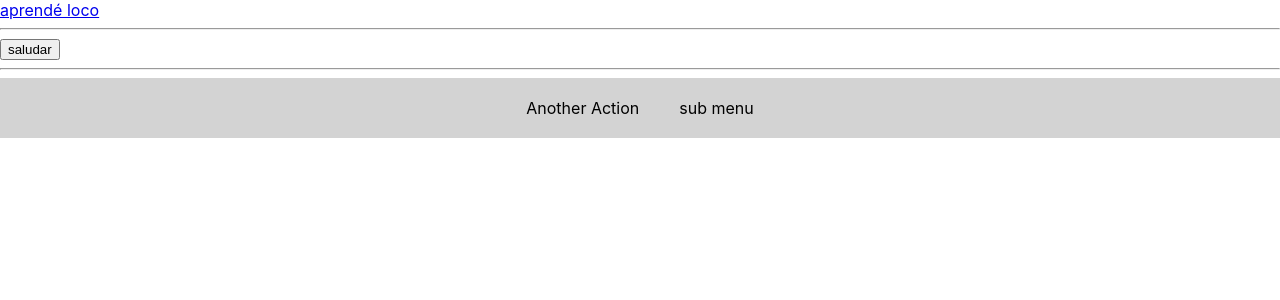
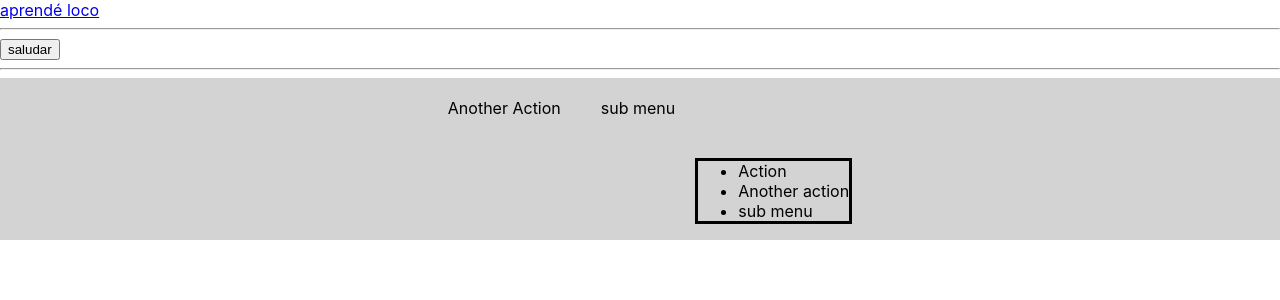
Before and after one commit to FacuLemo/efi-reactjs-1, a React (Create React App) app: page / in a window 1280 px wide. Both pictures are taken after a click on the element "sub menu". Shown: the top 300 px of the page. Built offline with nearby package versions, Linux system fonts and the light colour scheme.

Commit message:
MenuComponent shows all items, needs more work

```diff
--- a/src/App.js
+++ b/src/App.js
@@ -1,5 +1,5 @@
 import Test from "./components/test";
-import Menu from "./components/menu/Menu.js";
+import Menu from "./components/menu/Menu";
 
 
 function App() {
@@ -15,7 +15,6 @@ function App() {
     {name:'Another Action', isFolder:false, id:148, idPadre:150},
     {name:'sub menu', isFolder:true, id:2, idPadre:150},
     {name:'Action', isFolder:false, id:3, idPadre:2},
-
     {name:'Another action', isFolder:false, id:4, idPadre:2},
     {name:'sub menu', isFolder:true, id:5, idPadre:2},
     {name:'Another action', isFolder:false, id:55, idPadre:5},
@@ -33,7 +32,7 @@ function App() {
         <hr/>
 
       {/* Menú */}
-      <Menu data={configMenu} />
+      <Menu data={configMenu}/>
 
 
       </header>
--- a/src/components/foldermenu/FolderMenu.js
+++ b/src/components/foldermenu/FolderMenu.js
@@ -1,12 +1,43 @@
 import { Component } from "react";
+import getChildren from "../menu/GetChildren";
 
 class FolderMenu extends Component {
+    constructor(props){
+        super(props)
+        this.state = {
+            active: false
+        }
+    this.showFolderMenu = null;
+    }
+    handleClick(item){
+        if (item.isFolder===true) {
+            let children = getChildren(item,this.props.menuItems)
+            let isActive = !this.state.active
+            this.setState({
+                active: isActive
+            })
+            console.log(this.state.active)
+            this.showFolderMenu = <FolderMenu items={children} menuItems={this.props.menuItems}/> // pasar como param. los items de los cuales item.id sea padre
+        }
+    }
+
 
     render(){
         return (
-            <p>
-                HOLA!
-            </p>
+            <div>
+            <ul style={{
+                border: 'solid black 3px',
+                marginTop: '80px',
+            }}>
+                {this.props.items.map((item) => (
+                <li key={item.id}  onClick={() => this.handleClick(item)}>
+                {item.name} </li>
+                ))}
+            </ul>
+
+            {(this.state.active ? this.showFolderMenu : '')}
+
+            </div>
         )
     }
 }
--- /dev/null
+++ b/src/components/menu/GetChildren.js
@@ -0,0 +1,11 @@
+function getChildren(father, menuItems){ //busca y retorna los hijos de un item padre en una lista
+    let children = []
+    for(let item of menuItems){
+        if(item.idPadre===father.id){
+            children.push(item)
+        }
+    }
+    return children
+}
+
+export default getChildren
--- a/src/components/menu/menu.js
+++ b/src/components/menu/menu.js
@@ -1,8 +1,16 @@
 import { Component } from "react";
 import "./Menu.css";
-//import FolderMenu from "../foldermenu/FolderMenu.js";
+import FolderMenu from "../foldermenu/FolderMenu.js";
+import getChildren from "./GetChildren";
 
 class Menu extends Component{
+    constructor(props){
+        super(props)
+        this.state = {
+            active: false
+        }
+    this.showFolderMenu = null;
+    }
 
     getFirstLevelItems(){ //retorna los objetos de primer nivel en una lista
         let firstLevel=[]
@@ -16,35 +24,43 @@ class Menu extends Component{
         return firstLevel
     }
 
-    handleClick(openable=false){
-        if (openable===true) {
-            return console.log('me abriste')
+    handleClick(item){
+        if (item.isFolder===true) {
+            let children = getChildren(item,this.props.data.menuItems)
+            let isActive = !this.state.active
+            this.setState({
+                active: isActive
+            })
+            this.showFolderMenu = <FolderMenu items={children} menuItems={this.props.data.menuItems}/> // pasar como param. los items de los cuales item.id sea padre
         }
-        return null
     }
 
     renderItemsNames(items,style){ //se recibe la lista de objetos y los estilos
-        //Es probable que esto deba ser reestructurado! soy un gil
         return (
             <div className={style} >
-            {items.map((item) => (
-                <p onClick={() => this.handleClick(item.isFolder)} key={item.id}>{item.name}</p>
-            ))}
+                {items.map((item) => (
+                <p onClick={() => this.handleClick(item)} key={item.id}>
+                {item.name} </p>
+                ))}
+                <div>
+                    {(this.state.active ? this.showFolderMenu : '')}
+                </div>
             </div>
         )
     }
 
     render(){
-        //menuitems:[name, isFolder, id, idPadre]
-        //Mostrar PRIMERO los que idPadre=idFirstlevel
-
         //Hacerle Flecha si isFolder=true (puede ser otro comp)
         let firstLevel = this.getFirstLevelItems()
         return(
             <div>
+                <div>
                 {
                     this.renderItemsNames(firstLevel,'header')
                 }
+                </div>
+
+
             </div>
         )
     }
```
